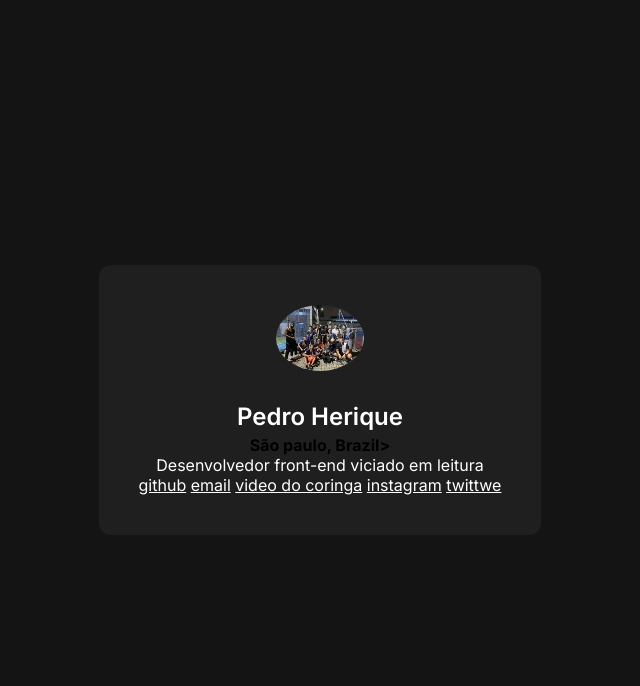
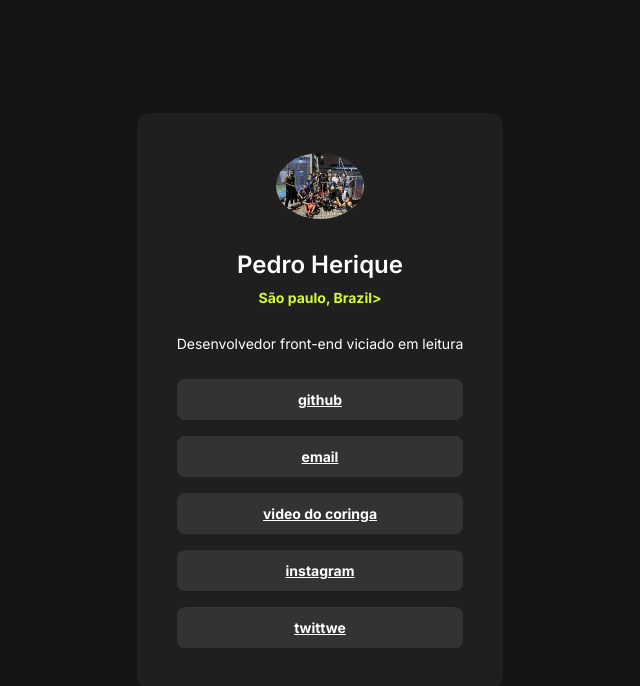
Before and after one commit to pedr0000000/meus_links, a plain HTML site: page index.html in a window 1280 px wide. Shown: the whole page, without its empty margins (320-960 px from the left). Drawn offline with Linux system fonts and the light colour scheme.

Commit message:
css terminado

```diff
--- a/styles.css
+++ b/styles.css
@@ -30,9 +30,39 @@ div h1 {
     font-size: 24px;
     line-height: 36px;
     font-weight: 600;
+    margin-bottom: 4px;
 }
 
 div img {
     border-radius: 50%;
     margin-bottom: 24px;
 }
+
+div strong {
+    color: #d4fb2a;
+    font-size: 14px;
+    line-height: 21px;
+}
+
+div p {
+    margin-block: 24px;
+    font-size: 14px;
+    line-height: 23px;
+}
+
+div a + a{
+    margin-top: 16px;
+
+
+}
+
+div a {
+    display: block;
+    background-color: #333333;
+    padding: 12px;
+    border-radius: 8px;
+    font-weight: 700;
+    font-size: 14px;
+    line-height: 21opx;
+
+}
```
